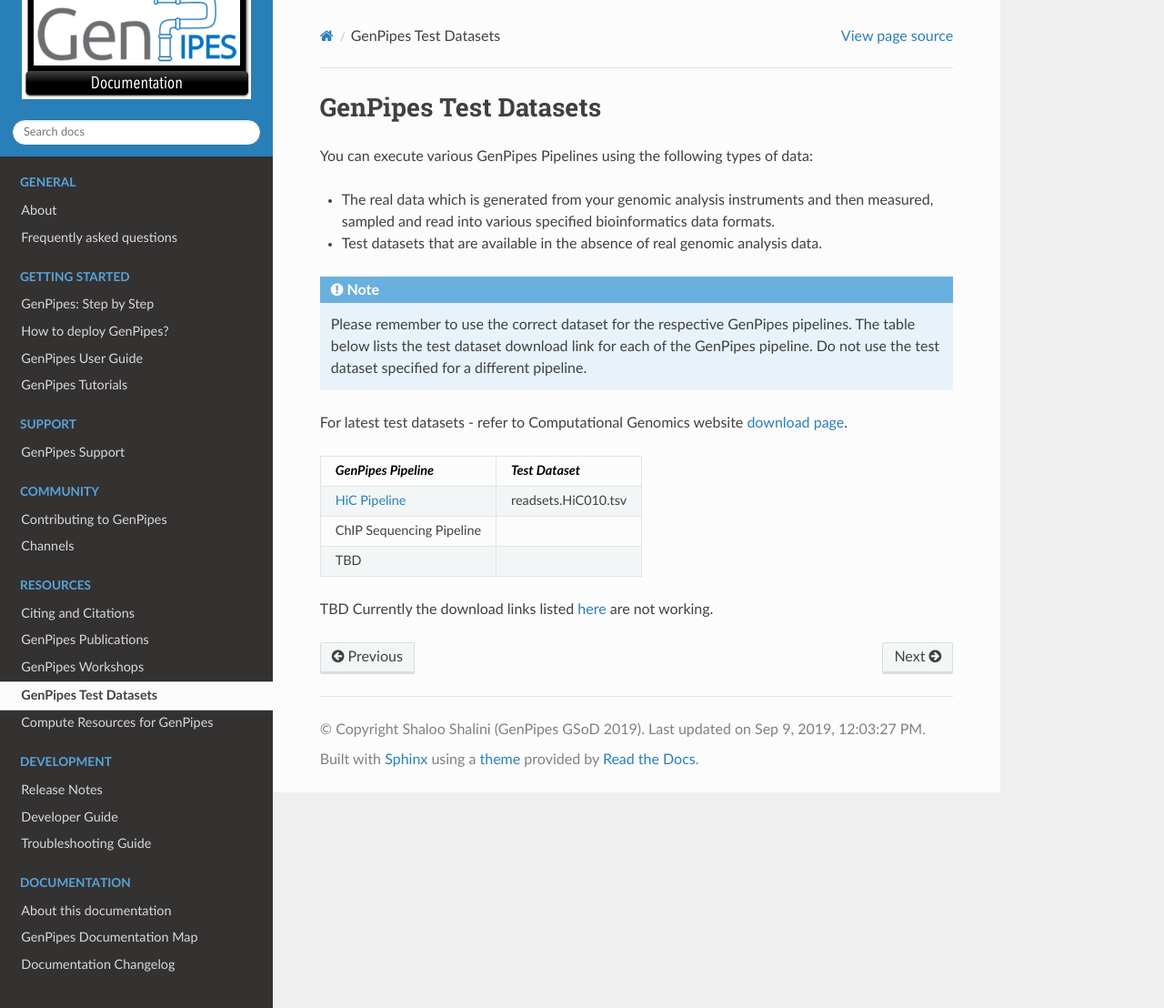
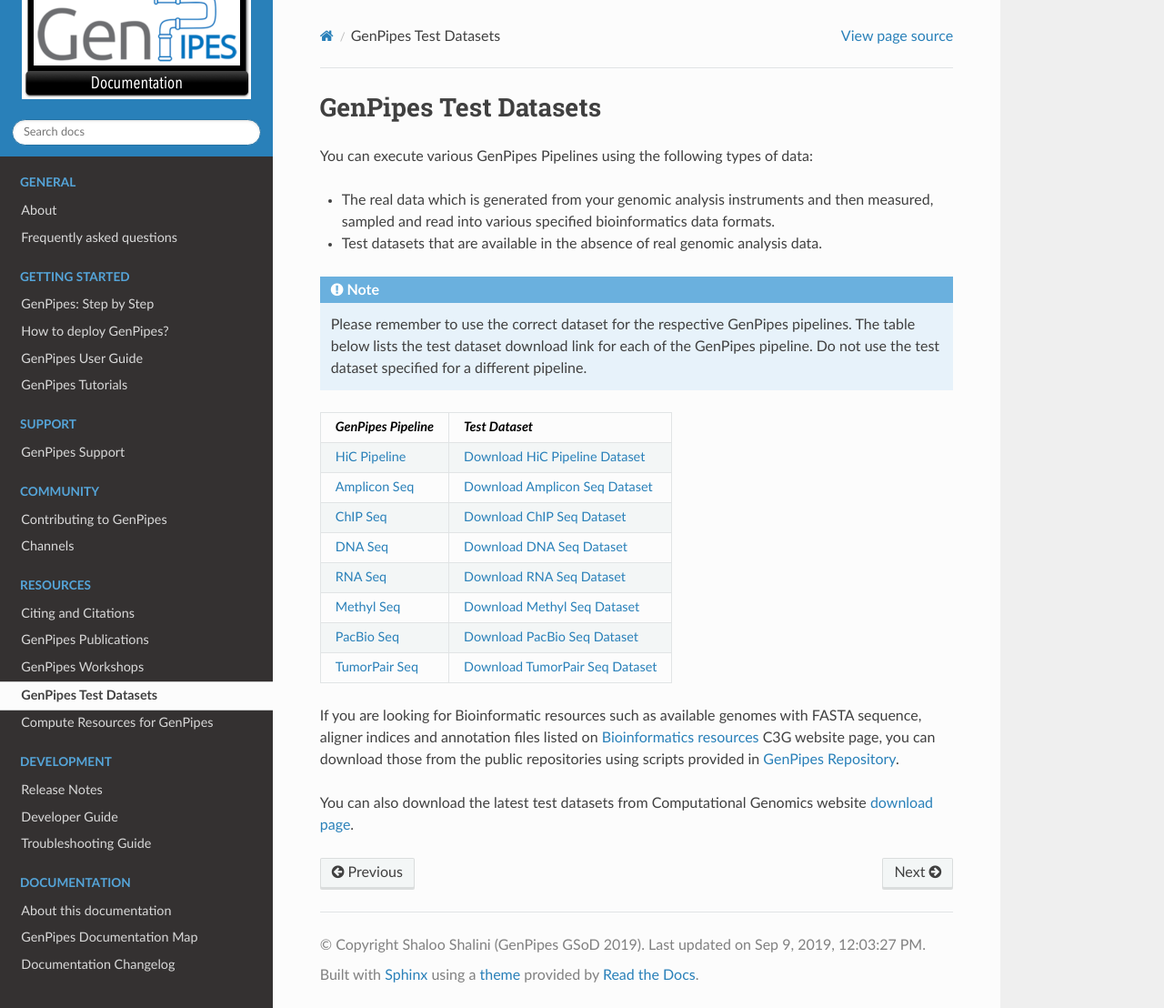
Before and after one commit to c3g/GenPipes_Docs, a Sphinx documentation site: the page built from docs/source/resources/testdataset.rst, in a window 1280 px wide and 1108 px high. Shown: the whole window at 91% size. Built offline with Sphinx 7.4.7 and the Read the Docs theme 2.0.0, drawn with Linux system fonts in a browser that asks for light colours; the version number could not be read and is left out.

Commit message:
Fixes #45 - Test Dataset references added in LHS Navigation pane and also in the content in a tabular form. Current references are same as those on C3G testdata download page.

```diff
--- a/docs/source/resources/testdataset.rst
+++ b/docs/source/resources/testdataset.rst
@@ -13,16 +13,35 @@
 
     Please remember to use the correct dataset for the respective GenPipes pipelines.  The table below lists the test dataset download link for each of the GenPipes pipeline. Do not use the test dataset specified for a different pipeline.
 
-For latest test datasets - refer to Computational Genomics website `download page <http://www.computationalgenomics.ca/test-dataset/>`_.
++-------------------------------------------+------------------------------------------+
+|  *GenPipes Pipeline*                      |    *Test Dataset*                        |
++===========================================+==========================================+
+| :ref:`HiC Pipeline<docs_gp_hicseq>`       |   `Download HiC Pipeline Dataset`_       |
++-------------------------------------------+------------------------------------------+
+| :ref:`Amplicon Seq<docs_gp_ampliconseq>`  |   `Download Amplicon Seq Dataset`_       |
++-------------------------------------------+------------------------------------------+
+| :ref:`ChIP Seq<docs_gp_chipseq>`          |   `Download ChIP Seq Dataset`_           |
++-------------------------------------------+------------------------------------------+
+| :ref:`DNA Seq<docs_gp_dnaseq>`            |   `Download DNA Seq Dataset`_            |
++-------------------------------------------+------------------------------------------+
+| :ref:`RNA Seq<docs_gp_rnaseq>`            |   `Download RNA Seq Dataset`_            |
++-------------------------------------------+------------------------------------------+
+| :ref:`Methyl Seq<docs_methylation>`       |   `Download Methyl Seq Dataset`_         |
++-------------------------------------------+------------------------------------------+
+| :ref:`PacBio Seq<docs_gp_dnaseq>`         |   `Download PacBio Seq Dataset`_         |
++-------------------------------------------+------------------------------------------+
+| :ref:`TumorPair Seq<docs_gp_dnaseq>`      |   `Download TumorPair Seq Dataset`_      |
++-------------------------------------------+------------------------------------------+
 
-+---------------------------------------+------------------------------+
-|  *GenPipes Pipeline*                  |    *Test Dataset*            |
-+=======================================+==============================+
-|   :ref:`HiC Pipeline<docs_gp_hicseq>` |   readsets.HiC010.tsv        |
-+---------------------------------------+------------------------------+
-|   ChIP Sequencing Pipeline            |                              |
-+---------------------------------------+------------------------------+
-|  TBD                                  |                              |
-+---------------------------------------+------------------------------+
+If you are looking for Bioinformatic resources such as available genomes with FASTA sequence, aligner indices and annotation files listed on `Bioinformatics resources <http://www.computationalgenomics.ca/cvmfs-genomes/>`_ C3G website page, you can download those from the public repositories using scripts provided in `GenPipes Repository <https://bitbucket.org/mugqic/genpipes/src/master/resources/genomes/>`_.
 
-TBD  Currently the download links listed `here <http://www.computationalgenomics.ca/test-dataset/>`_ are not working.
+You can also download the latest test datasets from Computational Genomics website `download page <http://www.computationalgenomics.ca/test-dataset/>`_.
+
+.. _Download HiC Pipeline Dataset: https://datahub-7826hyc9.udes.genap.ca/hicseq.chr19.tar.gz
+.. _Download Amplicon Seq Dataset: https://datahub-7826hyc9.udes.genap.ca/ampliconseq.tar.gz
+.. _Download ChIP Seq Dataset: https://datahub-7826hyc9.udes.genap.ca/chipseq.chr19.tar.gz
+.. _Download DNA Seq Dataset: https://datahub-7826hyc9.udes.genap.ca/dnaseq.chr19.tar.gz
+.. _Download RNA Seq Dataset: https://datahub-7826hyc9.udes.genap.ca/rnaseq.chr19.tar.gz
+.. _Download Methyl Seq Dataset: https://datahub-7826hyc9.udes.genap.ca/methylseq.chr19.tar.gz
+.. _Download PacBio Seq Dataset: https://datahub-7826hyc9.udes.genap.ca/pacbio.tar.gz
+.. _Download TumorPair Seq Dataset: https://datahub-7826hyc9.udes.genap.ca/tumorPair.chr19.tar.gz
```
